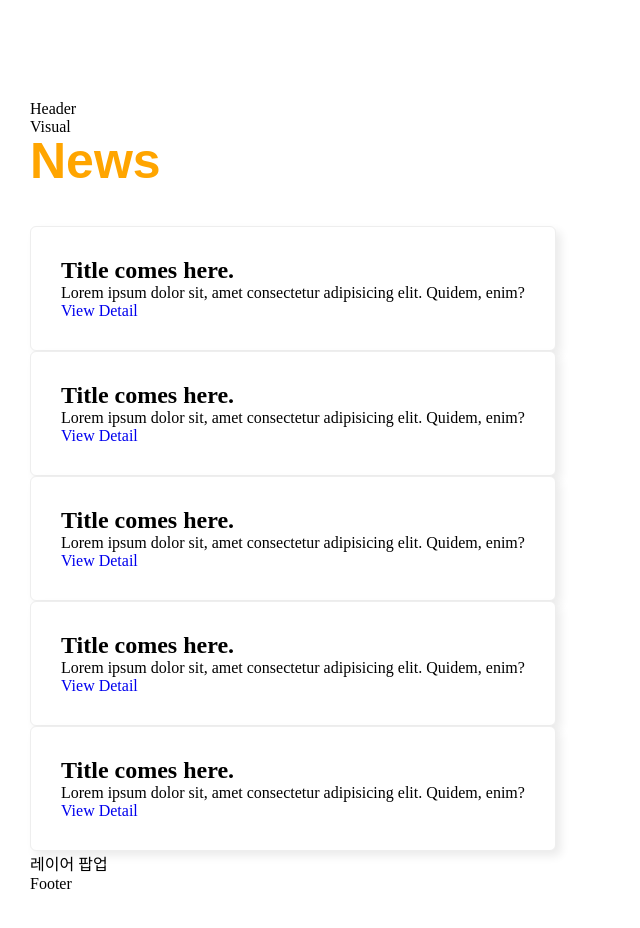
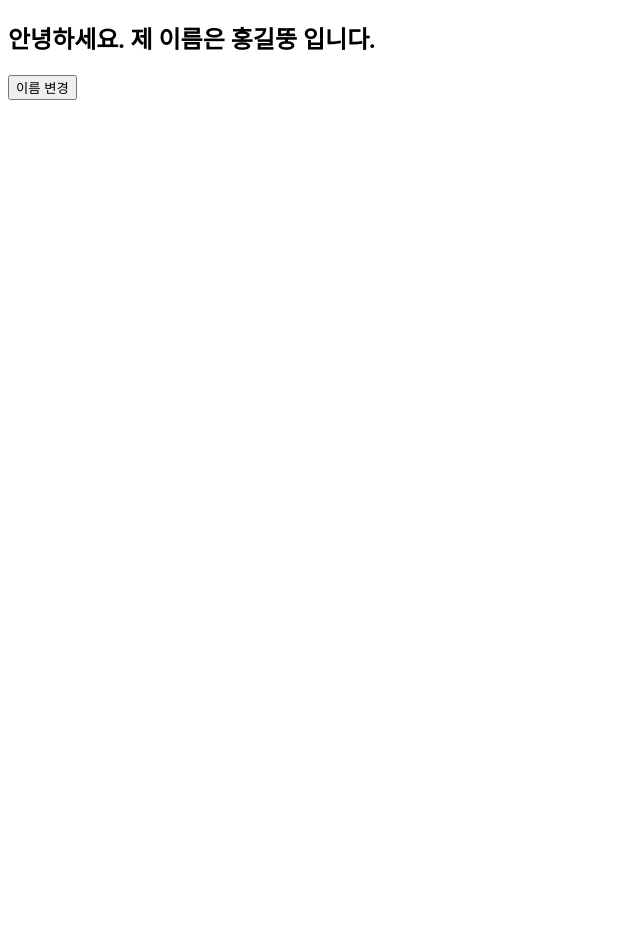
Before and after one commit to aajy/react, a React (Create React App) app: page / in a window 1280 px wide. Shown: the top 928 px of the page, without its empty margins (0-640 px from the left). After the commit the page ends 800 px from the top, so only its background shows below. Built offline with nearby package versions, Linux system fonts and the light colour scheme.

Commit message:
JSX안쪽에서 {}를 통한 연산가능한  내용, 이벤트핸들러

```diff
--- a/src/App.jsx
+++ b/src/App.jsx
@@ -1,29 +1,15 @@
-import Footer from './components/common/Footer';
-import Header from './components/common/Header';
-import Visual from './components/main/Visual';
-import News from './components/sub/News';
-import '../src/scss/style.scss';
-
-function App() {
-	const colors = ['red', 'orange', 'yellow', 'lightgreen', 'cornflowerblue'];
-	let isPop = true;
+export default function App() {
+	const name = '홍길뚱';
+	const cl_name = 'wrap';
+	const changeButton = (e, txt) => {
+		e.target.innerText = txt;
+	};
 	return (
 		<>
-			<Header />
-			<Visual />
-			<h1 style={{ color: 'orange', fontSize: 50 }}>News</h1>
-			<section>
-				<div>
-					{colors.map((color, idx) => {
-						return <News color={color} />;
-					})}
-				</div>
+			<section className={cl_name}>
+				<h1>안녕하세요. 제 이름은 {name} 입니다.</h1>
+				<button onClick={(e) => changeButton(e, '버튼이름')}>이름 변경</button>
 			</section>
-			{/* {isPop ? <aside className='modal'>레이어 팝업</aside> : null} */}
-			{isPop && <aside className='modal'>레이어 팝업</aside>}
-			<Footer />
 		</>
 	);
 }
-
-export default App;
```
